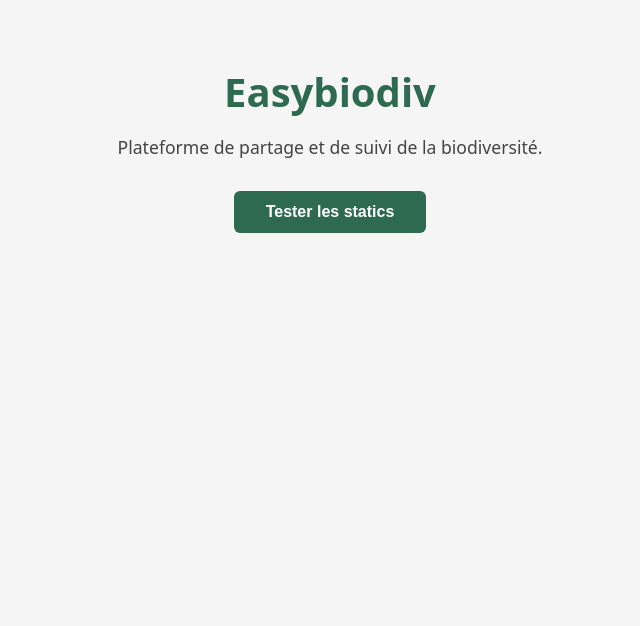
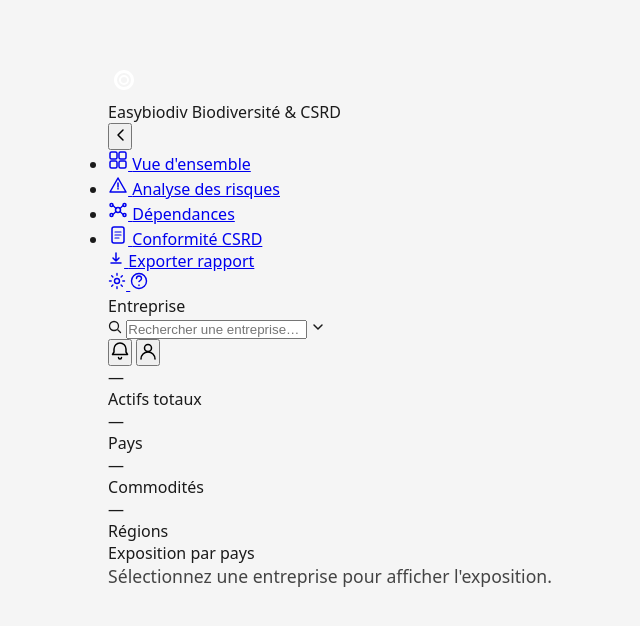
Before and after one commit to eheurard/Easybiodiv, a Django app: template dashboard/templates/dashboard/index.html in a window 1280 px wide. Shown: the top 626 px of the page, without its empty margins (310-950 px from the left). Run offline with Django 5.2, Linux system fonts and the light colour scheme; the template is opened without the code that fills it, so the values that code supplies are empty; parts of the project's set-up code (start-up, migrations or seed data) failed here and were passed over.

Commit message:
feat: add overview page template with combobox, KPI cards, map and country panel

```diff
--- a/dashboard/templates/dashboard/index.html
+++ b/dashboard/templates/dashboard/index.html
@@ -1,18 +1,75 @@
+{% extends "base.html" %}
 {% load static %}
-<!DOCTYPE html>
-<html lang="fr">
-<head>
-    <meta charset="UTF-8">
-    <meta name="viewport" content="width=device-width, initial-scale=1.0">
-    <title>Easybiodiv</title>
-    <link rel="stylesheet" href="{% static 'dashboard/css/style.css' %}">
-</head>
-<body>
-    <div class="container">
-        <h1>Easybiodiv</h1>
-        <p>Plateforme de partage et de suivi de la biodiversité.</p>
-        <button id="test-btn" class="test-btn">Tester les statics</button>
+
+{% block title %}Vue d'ensemble — Easybiodiv{% endblock %}
+
+{% block nav_overview %}active{% endblock %}
+
+{% block extra_css %}
+<link rel="stylesheet" href="https://unpkg.com/maplibre-gl@4/dist/maplibre-gl.css">
+{% endblock %}
+
+{% block header_left %}
+<div class="company-combobox" id="company-combobox" role="combobox"
+     aria-expanded="false" aria-haspopup="listbox" aria-owns="company-listbox">
+  <span class="company-combobox__label label-caps">Entreprise</span>
+  <div class="company-combobox__input-wrap">
+    <svg width="14" height="14" viewBox="0 0 14 14" fill="none" aria-hidden="true">
+      <circle cx="6" cy="6" r="4.5" stroke="currentColor" stroke-width="1.3"/>
+      <path d="M10 10l2.5 2.5" stroke="currentColor" stroke-width="1.3" stroke-linecap="round"/>
+    </svg>
+    <input type="text" id="company-search" class="company-combobox__input"
+           placeholder="Rechercher une entreprise…"
+           autocomplete="off" aria-autocomplete="list"
+           aria-controls="company-listbox" aria-label="Sélectionner une entreprise">
+    <svg class="company-combobox__chevron" width="14" height="14" viewBox="0 0 14 14" fill="none" aria-hidden="true">
+      <path d="M3 5l4 4 4-4" stroke="currentColor" stroke-width="1.5" stroke-linecap="round"/>
+    </svg>
+  </div>
+  <ul id="company-listbox" class="company-combobox__listbox" role="listbox" hidden></ul>
+</div>
+{% endblock header_left %}
+
+{% block content %}
+<div class="overview-page">
+
+  <div class="kpi-row">
+    <div class="kpi-card">
+      <div class="kpi-card__value" data-kpi="asset_count">—</div>
+      <div class="kpi-card__label label-caps">Actifs totaux</div>
     </div>
-    <script src="{% static 'dashboard/js/main.js' %}"></script>
-</body>
-</html>
+    <div class="kpi-card">
+      <div class="kpi-card__value" data-kpi="country_count">—</div>
+      <div class="kpi-card__label label-caps">Pays</div>
+    </div>
+    <div class="kpi-card">
+      <div class="kpi-card__value" data-kpi="commodity_count">—</div>
+      <div class="kpi-card__label label-caps">Commodités</div>
+    </div>
+    <div class="kpi-card">
+      <div class="kpi-card__value" data-kpi="region_count">—</div>
+      <div class="kpi-card__label label-caps">Régions</div>
+    </div>
+  </div>
+
+  <div class="overview-bottom">
+    <div class="map-card" id="overview-map" aria-label="Carte des actifs"></div>
+    <div class="country-panel card">
+      <div class="country-panel__header label-caps">Exposition par pays</div>
+      <div class="country-panel__list" id="country-list">
+        <p class="country-panel__empty">Sélectionnez une entreprise pour afficher l'exposition.</p>
+      </div>
+    </div>
+  </div>
+
+</div>
+{% endblock %}
+
+{% block extra_js %}
+<script src="https://unpkg.com/maplibre-gl@4/dist/maplibre-gl.js"></script>
+<script>
+  const COMPANIES = {{ companies_json|safe }};
+  const INITIAL_DATA = {{ initial_data|default:"null"|safe }};
+  const COMPANY_API_URL = "{% url 'dashboard:company_data' pk=0 %}".replace('0/', '');
+</script>
+{% endblock %}
```
